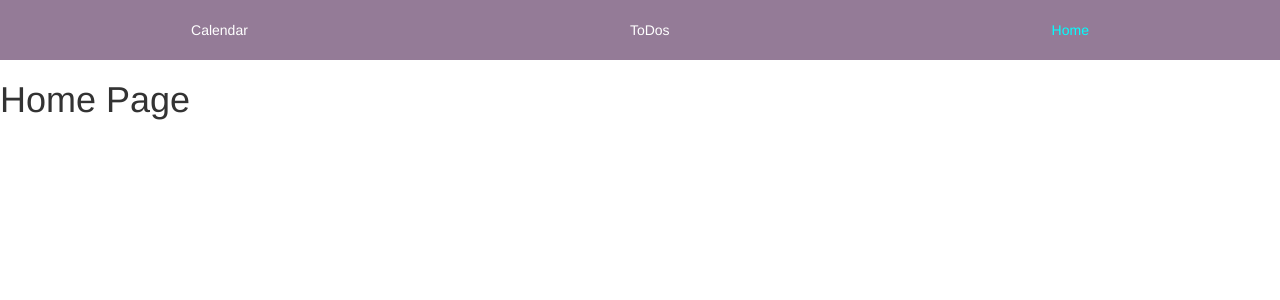
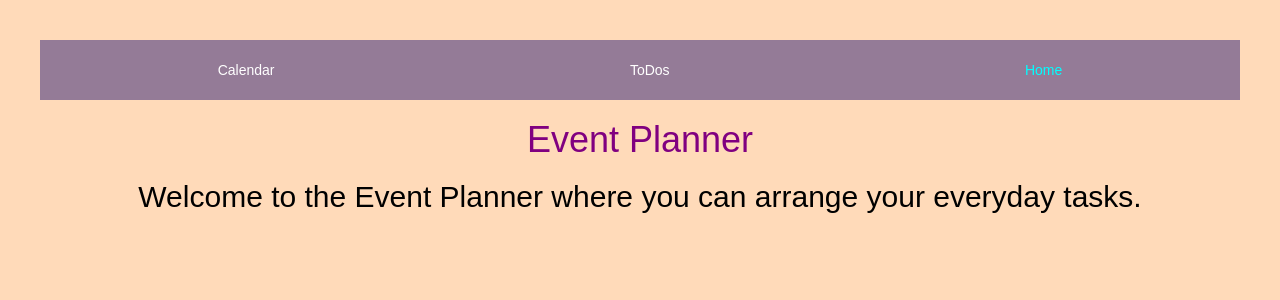
Before and after one commit to AdritaChatterjee/WeatherCalendar, a React (Create React App) app: page / in a window 1280 px wide. Shown: the top 300 px of the page. Built offline with nearby package versions, Linux system fonts and the light colour scheme.

Commit message:
Updatedd

```diff
--- a/package.json
+++ b/package.json
@@ -12,7 +12,7 @@
     "react-calendar": "^4.6.0",
     "react-dom": "^18.2.0",
     "react-router-dom": "^6.15.0",
-    "react-scripts": "5.0.1",
+    "react-scripts": "^5.0.1",
     "web-vitals": "^2.1.4"
   },
   "scripts": {
--- a/src/App.css
+++ b/src/App.css
@@ -21,8 +21,14 @@
   align-items: center;
   justify-content: center;
   font-size: calc(10px + 2vmin);
-  color: white;
+  color: rgb(165, 54, 54);
 }
+body{background-color: peachpuff;
+  color: black;
+  padding: 40px;
+  font-family: Arial;
+  text-align: center;
+  }
 
 .App-link {
   color: #61dafb;
--- a/src/App.jsx
+++ b/src/App.jsx
@@ -3,13 +3,22 @@ import {Route, Routes} from "react-router-dom";
 import Calendar from './Components/Calender';
 import ToDos from './Components/ToDos';
 import Menu from './Menu';
+import './App.css';
+
+const Home = () => {
+    return<><h1 className='text-center' style={{color: "purple"}}>Event Planner</h1>
+    <h2>Welcome to the Event Planner where you can arrange your everyday tasks. </h2>
+
+    </>
+
+
+  }
 const App = () => {
-    const Home = () => {
-        return <h1>Home Page</h1>
 
-      }
+
     return (
         <>
+
         <Menu />
         <Routes>
         <Route exact path='/' element={<Home/>} />
--- a/src/Components/Calender.jsx
+++ b/src/Components/Calender.jsx
@@ -20,12 +20,12 @@ const Calender = () => {
   return (
     <div className='app'>
 
-      <h1 className='text-center'>Calendar</h1>
+      <h1 className='text-left'>Calendar</h1>
       <div className='calendar-container'>
         <Calendar onChange={setDate} value={date} />
 
       </div>
-      <p className='text-center'>
+      <p className='text-left'>
         <span className='bold'>Selected Date:</span>{' '}
         {date.toDateString()}
       </p>
```
Also changed, not shown: 1 other file (tests, documents, lock files or other folders).
